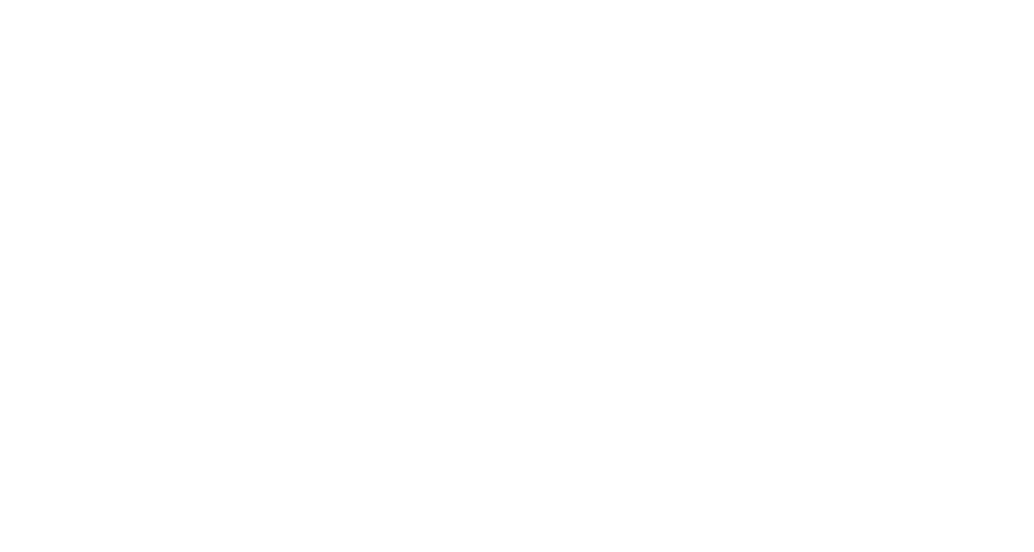
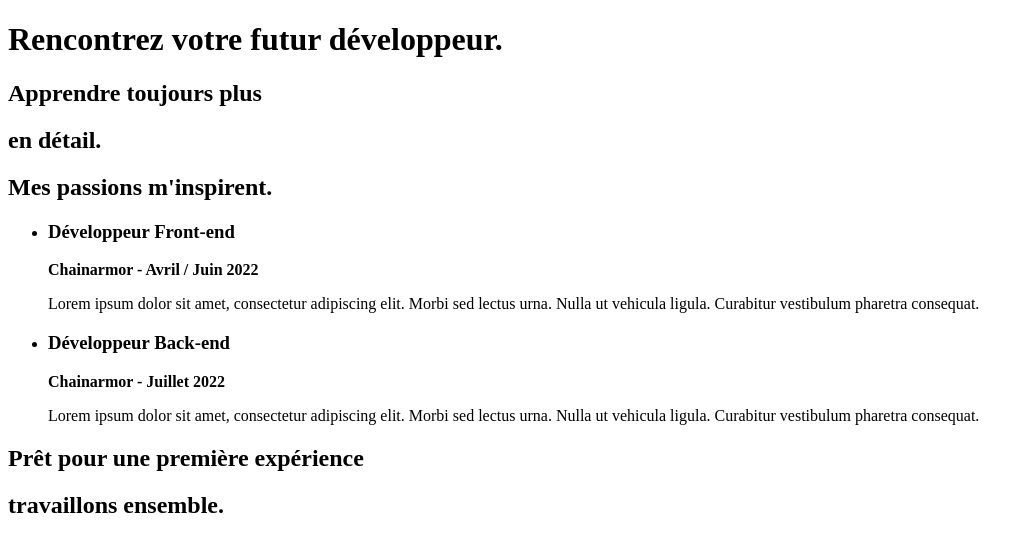
Before and after one commit to ejagueux/personal-website, a plain HTML site: page index.html in a window 1280 px wide. Shown: the whole page, without its empty margins (0-1034 px from the left). Drawn offline with Linux system fonts and the light colour scheme.

Commit message:
evening change

```diff
--- a/index.html
+++ b/index.html
@@ -1,12 +1,39 @@
 <!DOCTYPE html>
-<html lang="en">
+<html lang="fr">
 <head>
     <meta charset="UTF-8">
     <meta http-equiv="X-UA-Compatible" content="IE=edge">
     <meta name="viewport" content="width=device-width, initial-scale=1.0">
-    <title>Document</title>
+    <title>Elouan's Website</title>
 </head>
 <body>
-
+    <!-- Screen one -->
+    <h1>Rencontrez votre futur développeur.</h1>
+    <!-- Screnn two -->
+    <h2>Apprendre toujours plus</h2>
+    <!-- Screen three -->
+    <h2>en détail.</h2>
+    <!-- Screen four -->
+    <h2>Mes passions m'inspirent.</h2>
+    <!-- Screen five -->
+    <ul>
+        <li>
+            <div>
+                <h3>Développeur Front-end</h3>
+                <strong>Chainarmor - Avril / Juin 2022</strong>
+                <p>Lorem ipsum dolor sit amet, consectetur adipiscing elit. Morbi sed lectus urna. Nulla ut vehicula ligula. Curabitur vestibulum pharetra consequat.</p>
+            </div>
+        </li>
+        <li>
+            <div>
+                <h3>Développeur Back-end</h3>
+                <strong>Chainarmor - Juillet 2022</strong>
+                <p>Lorem ipsum dolor sit amet, consectetur adipiscing elit. Morbi sed lectus urna. Nulla ut vehicula ligula. Curabitur vestibulum pharetra consequat.</p>
+            </div>
+        </li>
+    </ul>
+    <h2>Prêt pour une première expérience</h2>
+    <!-- Screen six -->
+    <h2>travaillons ensemble.</h2>
 </body>
 </html>
```
